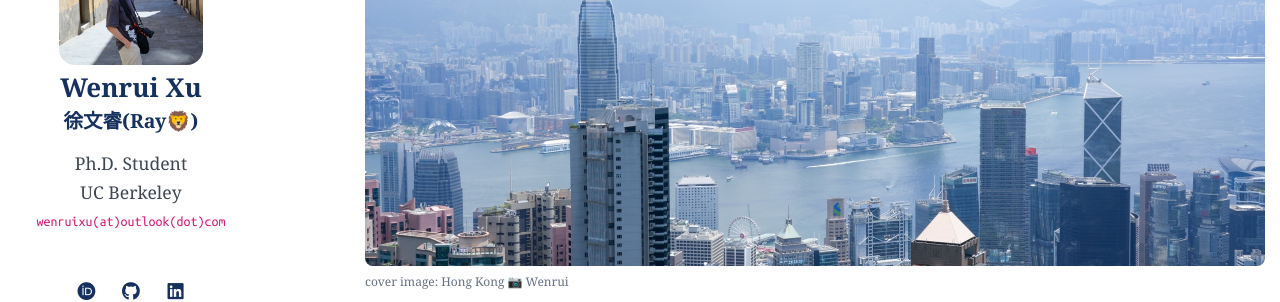
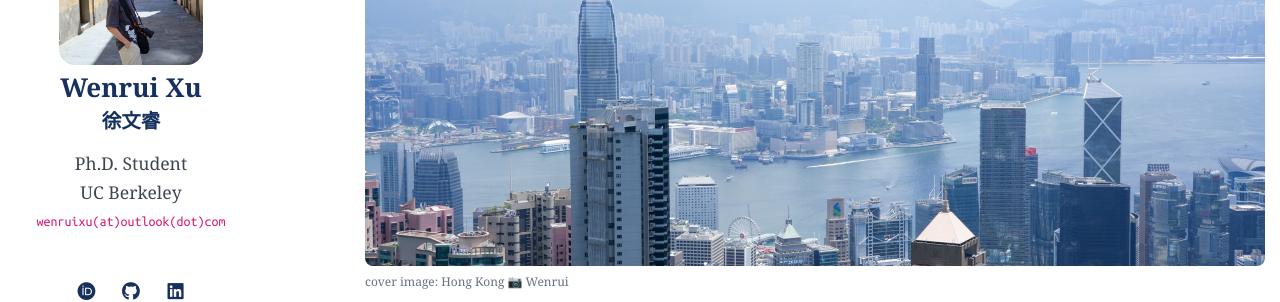
Before and after one commit to ruaruaxu/ruaruaxu.github.io, a Jekyll site: the page built from people.md, in a window 1280 px wide. Shown: the part 143-445 px from the top of the page. Built offline with Jekyll 4.4.1, drawn with Linux system fonts in a browser that asks for light colours; a style sheet for code colours, icons or effects is not loaded.

Commit message:
[CODEX] Remove English nickname from homepage
Remove the parenthesized Ray nickname and lion emoji from the left-side homepage name while preserving the Chinese name. Validation: exact-string check and git diff check.

```diff
--- a/_layouts/homepage.html
+++ b/_layouts/homepage.html
@@ -84,7 +84,7 @@
 
         <h1>
           Wenrui Xu
-          <span style="display: block; font-size: 0.75em; margin-top: 5px; font-weight: 600;">徐文睿(Ray🦁)</span>
+          <span style="display: block; font-size: 0.75em; margin-top: 5px; font-weight: 600;">徐文睿</span>
         </h1>
 
         {% if site.position %}
```
